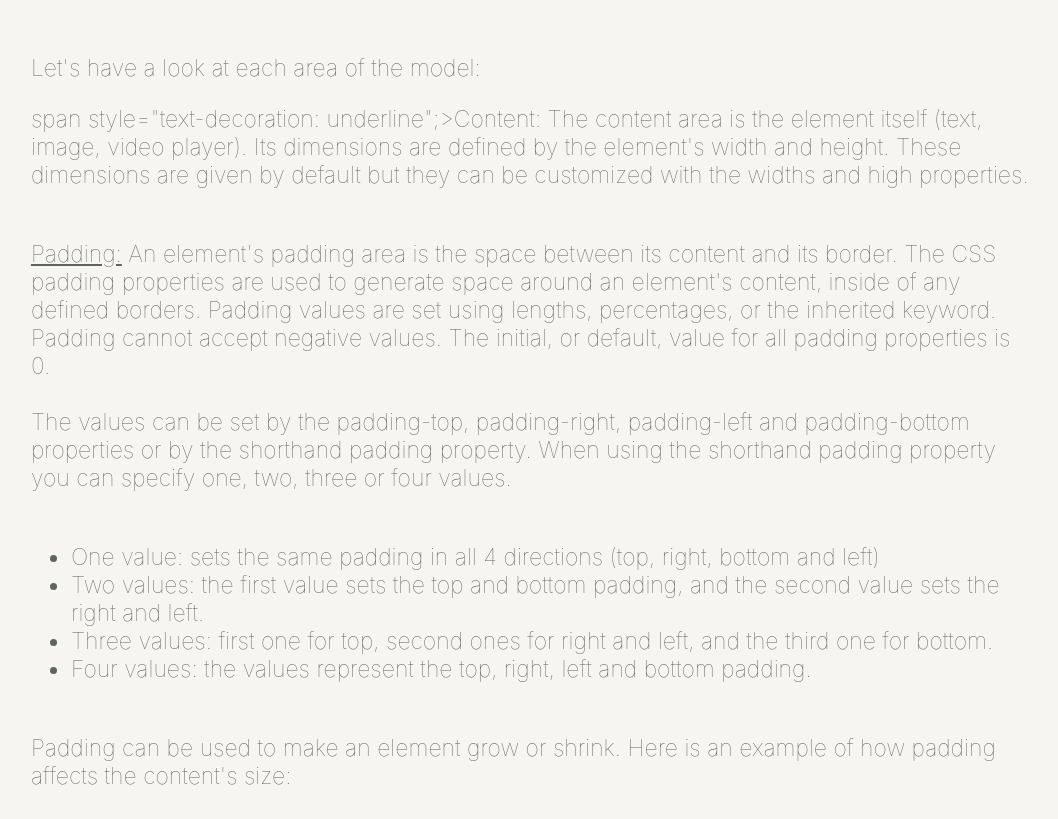
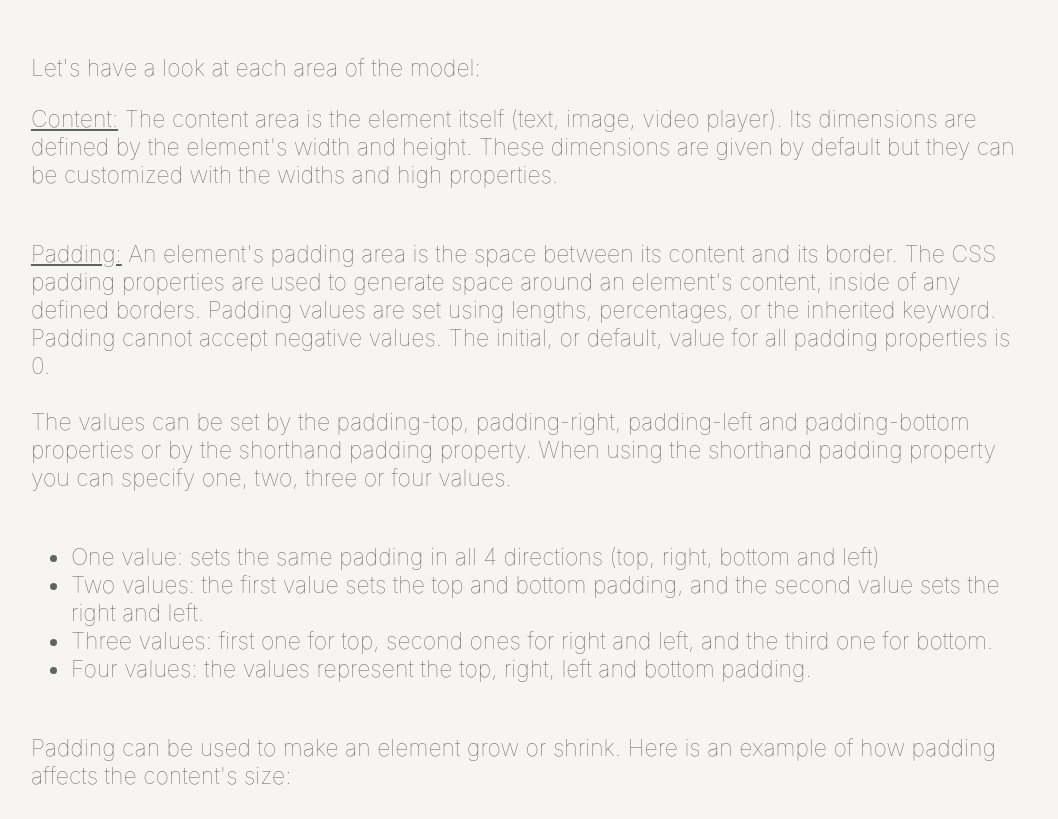
Before and after one commit to andrea-faundez/andrea-faundez.github.io, a plain HTML site: page blog/unboxing-the-css-box-model.html in a window 1280 px wide. Shown: the part 1013-1832 px from the top of the page, without its empty margins (115-1173 px from the left). Drawn offline with Linux system fonts and the light colour scheme; a web font is replaced by a local one.

Commit message:
fix typo

```diff
--- a/blog/unboxing-the-css-box-model.html
+++ b/blog/unboxing-the-css-box-model.html
@@ -37,7 +37,7 @@
         <p>Let's have a look at each area of the model:</p>
 
         <p>
-          span style="text-decoration: underline";>Content:</span> The content area is the element itself (text, image, video player). Its dimensions
+          <span style="text-decoration: underline";>Content:</span> The content area is the element itself (text, image, video player). Its dimensions
           are defined by the element's width and height. These dimensions are given by default but they can be customized
           with the widths and high properties.<br><br>
         </p>
```
